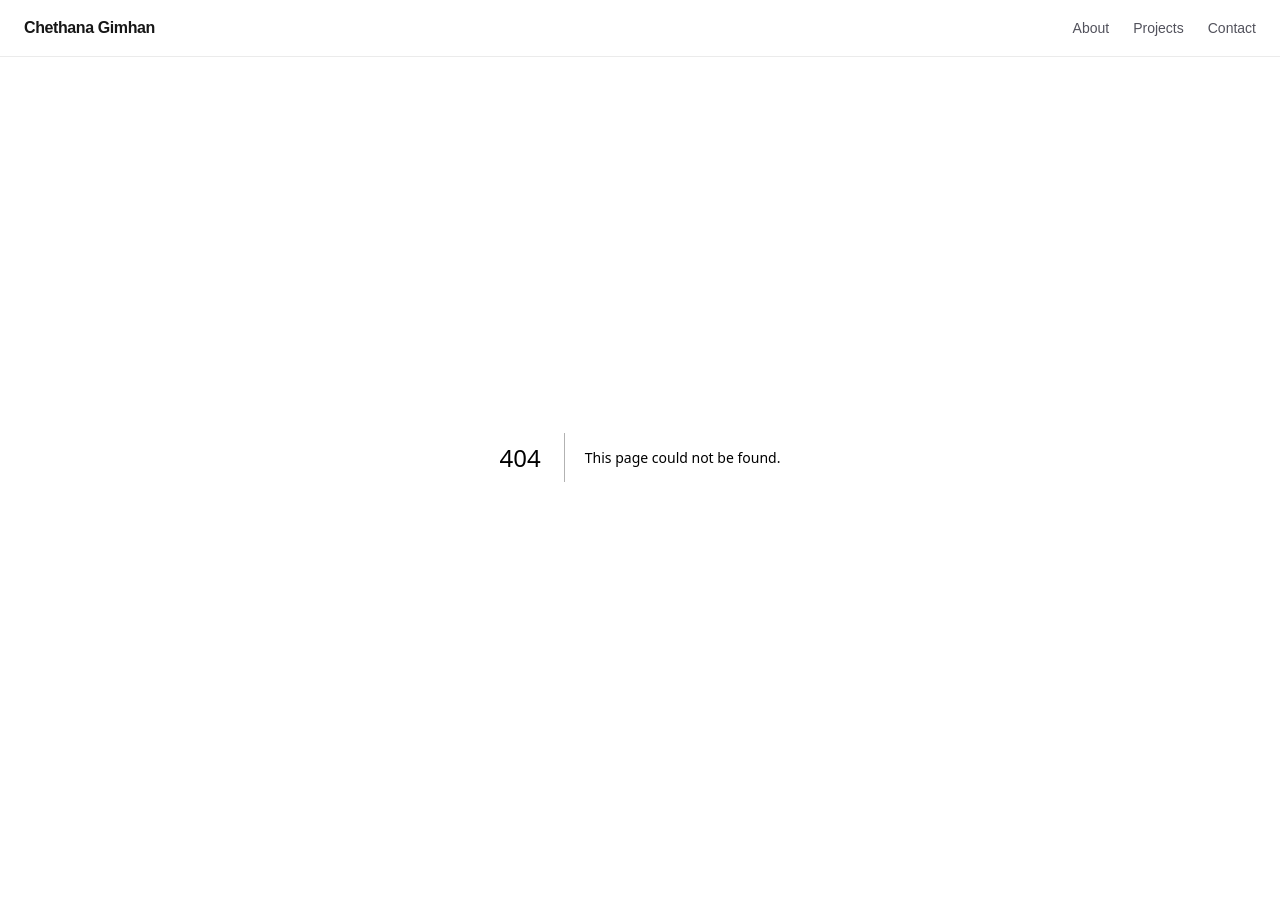
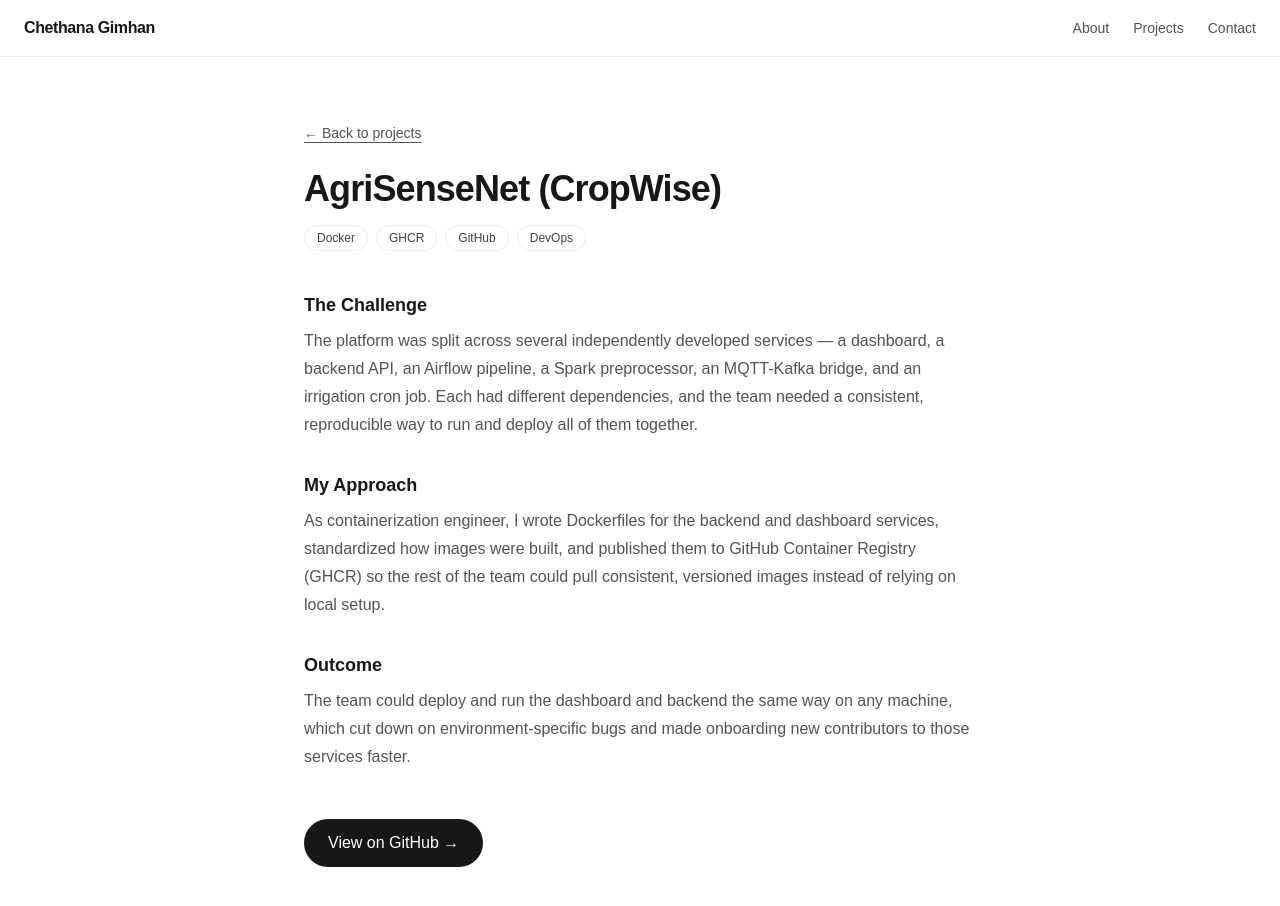
Before and after one commit to ChethanaGimhan/chethana-portfolio, a Next.js app: page /projects/agrisensenet in a window 1280 px wide. Before the commit this address had no page. Shown: the top 906 px of the page. Before the commit the page ends 857 px from the top, so only its background shows below. Built offline with nearby package versions, Linux system fonts and the light colour scheme.

Commit message:
add project detail pages

```diff
--- a/app/components/Projects.tsx
+++ b/app/components/Projects.tsx
@@ -1,45 +1,5 @@
-type Project = {
-  title: string;
-  description: string;
-  tech: string[];
-  link?: string;
-};
-
-const projects: Project[] = [
-  {
-    title: "AgriSenseNet (CropWise)",
-    description:
-      "Large-scale team project for a smart agriculture platform with a dashboard, backend, and streaming data pipeline. I worked as containerization engineer — writing Dockerfiles and publishing images to GitHub Container Registry for the backend and dashboard services.",
-    tech: ["Docker", "GHCR", "GitHub", "DevOps"],
-    link: "https://github.com/AgriSenseNet",
-  },
-  {
-    title: "HR Interview Automation System",
-    description:
-      "A FastAPI + PostgreSQL backend for automating parts of the interview process, containerized with Docker. CI runs on GitHub Actions, including a Trivy vulnerability scan before images are published to GHCR.",
-    tech: ["FastAPI", "PostgreSQL", "Docker", "GitHub Actions", "Trivy"],
-    link: "https://github.com/ChethanaGimhan/hr-interview-system",
-  },
-  {
-    title: "RouteX — Bus Tracking App",
-    description:
-      "A Flutter mobile app for finding and booking buses — search, a booking flow, a bus details page, and a responsive UI built with bottom navigation and a floating action button.",
-    tech: ["Flutter", "Dart"],
-    link: "https://github.com/Blazer2020/RouteX",
-  },
-  {
-    title: "Nano Processor",
-    description:
-      "A small processor implemented from scratch in VHDL for a computer architecture course — hardware logic and digital system design at the register-transfer level.",
-    tech: ["VHDL", "Digital Design"],
-  },
-  {
-    title: "Security Testing — OWASP Mutillidae II",
-    description:
-      "Hands-on offensive security work against the intentionally vulnerable OWASP Mutillidae II app: intercepting and manipulating HTTP traffic and exploiting SQL injection with Burp Suite.",
-    tech: ["Burp Suite", "OWASP Mutillidae II", "SQL Injection"],
-  },
-];
+import Link from "next/link";
+import { projects } from "../lib/projects";
 
 export default function Projects() {
   return (
@@ -52,12 +12,15 @@ export default function Projects() {
         <div className="mt-12 grid grid-cols-1 gap-8 sm:grid-cols-2">
           {projects.map((project) => (
             <div
-              key={project.title}
+              key={project.slug}
               className="flex flex-col gap-4 rounded-2xl border border-solid border-black/[.08] p-6 dark:border-white/[.145]"
             >
-              <h3 className="text-xl font-semibold text-foreground">
+              <Link
+                href={`/projects/${project.slug}`}
+                className="text-xl font-semibold text-foreground hover:underline"
+              >
                 {project.title}
-              </h3>
+              </Link>
 
               <p className="text-sm leading-6 text-zinc-600 dark:text-zinc-400">
                 {project.description}
@@ -74,16 +37,24 @@ export default function Projects() {
                 ))}
               </div>
 
+              <div className="mt-auto flex items-center gap-4 text-sm font-medium">
+                <Link
+                  href={`/projects/${project.slug}`}
+                  className="text-foreground underline underline-offset-4"
+                >
+                  Read more →
+                </Link>
                 {project.link && (
                   <a
                     href={project.link}
                     target="_blank"
                     rel="noopener noreferrer"
-                  className="mt-auto text-sm font-medium text-foreground underline underline-offset-4"
+                    className="text-zinc-600 underline underline-offset-4 dark:text-zinc-400"
                   >
-                  View on GitHub →
+                    GitHub
                   </a>
                 )}
+              </div>
             </div>
           ))}
         </div>
--- /dev/null
+++ b/app/lib/projects.ts
@@ -0,0 +1,81 @@
+export type Project = {
+  slug: string;
+  title: string;
+  description: string;
+  tech: string[];
+  link?: string;
+  challenge: string;
+  approach: string;
+  outcome: string;
+};
+
+export const projects: Project[] = [
+  {
+    slug: "agrisensenet",
+    title: "AgriSenseNet (CropWise)",
+    description:
+      "Large-scale team project for a smart agriculture platform with a dashboard, backend, and streaming data pipeline. I worked as containerization engineer — writing Dockerfiles and publishing images to GitHub Container Registry for the backend and dashboard services.",
+    tech: ["Docker", "GHCR", "GitHub", "DevOps"],
+    link: "https://github.com/AgriSenseNet",
+    challenge:
+      "The platform was split across several independently developed services — a dashboard, a backend API, an Airflow pipeline, a Spark preprocessor, an MQTT-Kafka bridge, and an irrigation cron job. Each had different dependencies, and the team needed a consistent, reproducible way to run and deploy all of them together.",
+    approach:
+      "As containerization engineer, I wrote Dockerfiles for the backend and dashboard services, standardized how images were built, and published them to GitHub Container Registry (GHCR) so the rest of the team could pull consistent, versioned images instead of relying on local setup.",
+    outcome:
+      "The team could deploy and run the dashboard and backend the same way on any machine, which cut down on environment-specific bugs and made onboarding new contributors to those services faster.",
+  },
+  {
+    slug: "hr-interview-system",
+    title: "HR Interview Automation System",
+    description:
+      "A FastAPI + PostgreSQL backend for automating parts of the interview process, containerized with Docker. CI runs on GitHub Actions, including a Trivy vulnerability scan before images are published to GHCR.",
+    tech: ["FastAPI", "PostgreSQL", "Docker", "GitHub Actions", "Trivy"],
+    link: "https://github.com/ChethanaGimhan/hr-interview-system",
+    challenge:
+      "Shipping a backend service manually is error-prone and doesn't catch security issues before they reach production. I wanted a pipeline where every change was automatically built, scanned, and published without manual steps.",
+    approach:
+      "I built the backend with FastAPI and PostgreSQL, containerized it with Docker, then set up a GitHub Actions workflow that builds the image, runs a Trivy vulnerability scan against it, and only publishes to GHCR if the scan passes.",
+    outcome:
+      "Every commit to the main branch produces a scanned, versioned container image automatically — no manual builds, and known vulnerabilities are caught before an image ever gets published.",
+  },
+  {
+    slug: "routex-bus-tracking",
+    title: "RouteX — Bus Tracking App",
+    description:
+      "A Flutter mobile app for finding and booking buses — search, a booking flow, a bus details page, and a responsive UI built with bottom navigation and a floating action button.",
+    tech: ["Flutter", "Dart"],
+    link: "https://github.com/Blazer2020/RouteX",
+    challenge:
+      "Commuters needed a simple mobile way to find a bus route and book a seat without juggling multiple screens or a confusing flow.",
+    approach:
+      "I built the app in Flutter with a dedicated search screen, a booking flow, and a bus details page, tying it together with bottom navigation and a floating action button for quick access to the core action.",
+    outcome:
+      "A working mobile prototype covering the full search-to-booking flow with a responsive UI across screen sizes.",
+  },
+  {
+    slug: "nano-processor",
+    title: "Nano Processor",
+    description:
+      "A small processor implemented from scratch in VHDL for a computer architecture course — hardware logic and digital system design at the register-transfer level.",
+    tech: ["VHDL", "Digital Design"],
+    challenge:
+      "Understanding how a processor actually executes instructions at the hardware level requires building one, not just reading about it — the assignment was to design a working processor from first principles.",
+    approach:
+      "I designed the processor's datapath and control logic in VHDL at the register-transfer level, implementing instruction fetch, decode, and execution as synchronous hardware logic rather than software.",
+    outcome:
+      "A simulated, working processor implementation, and a much deeper understanding of how software instructions map onto real digital hardware.",
+  },
+  {
+    slug: "security-testing-mutillidae",
+    title: "Security Testing — OWASP Mutillidae II",
+    description:
+      "Hands-on offensive security work against the intentionally vulnerable OWASP Mutillidae II app: intercepting and manipulating HTTP traffic and exploiting SQL injection with Burp Suite.",
+    tech: ["Burp Suite", "OWASP Mutillidae II", "SQL Injection"],
+    challenge:
+      "Reading about web vulnerabilities in theory is very different from finding and exploiting them yourself — I wanted hands-on practice attacking a real (if intentionally vulnerable) web application.",
+    approach:
+      "Using Burp Suite as an intercepting proxy, I captured and manipulated HTTP requests against OWASP Mutillidae II, then crafted and executed SQL injection payloads to extract data the application wasn't meant to expose.",
+    outcome:
+      "Practical, hands-on experience with web application exploitation techniques that directly reinforced the theory from cyber security coursework.",
+  },
+];
--- /dev/null
+++ b/app/projects/[slug]/page.tsx
@@ -0,0 +1,103 @@
+import type { Metadata } from "next";
+import Link from "next/link";
+import { notFound } from "next/navigation";
+import { projects } from "../../lib/projects";
+
+export function generateStaticParams() {
+  return projects.map((project) => ({ slug: project.slug }));
+}
+
+export async function generateMetadata({
+  params,
+}: {
+  params: Promise<{ slug: string }>;
+}): Promise<Metadata> {
+  const { slug } = await params;
+  const project = projects.find((p) => p.slug === slug);
+
+  return {
+    title: project ? `${project.title} | Chethana Gimhan` : "Project not found",
+    description: project?.description,
+  };
+}
+
+export default async function ProjectDetail({
+  params,
+}: {
+  params: Promise<{ slug: string }>;
+}) {
+  const { slug } = await params;
+  const project = projects.find((p) => p.slug === slug);
+
+  if (!project) {
+    notFound();
+  }
+
+  return (
+    <main className="flex flex-1 flex-col px-6 py-16">
+      <div className="mx-auto w-full max-w-2xl">
+        <Link
+          href="/#projects"
+          className="text-sm text-zinc-600 underline underline-offset-4 dark:text-zinc-400"
+        >
+          ← Back to projects
+        </Link>
+
+        <h1 className="mt-6 text-3xl font-bold tracking-tight text-foreground sm:text-4xl">
+          {project.title}
+        </h1>
+
+        <div className="mt-4 flex flex-wrap gap-2">
+          {project.tech.map((tech) => (
+            <span
+              key={tech}
+              className="rounded-full border border-solid border-black/[.08] px-3 py-1 text-xs text-zinc-700 dark:border-white/[.145] dark:text-zinc-300"
+            >
+              {tech}
+            </span>
+          ))}
+        </div>
+
+        <div className="mt-10 flex flex-col gap-8">
+          <section>
+            <h2 className="text-lg font-semibold text-foreground">
+              The Challenge
+            </h2>
+            <p className="mt-2 text-base leading-7 text-zinc-600 dark:text-zinc-400">
+              {project.challenge}
+            </p>
+          </section>
+
+          <section>
+            <h2 className="text-lg font-semibold text-foreground">
+              My Approach
+            </h2>
+            <p className="mt-2 text-base leading-7 text-zinc-600 dark:text-zinc-400">
+              {project.approach}
+            </p>
+          </section>
+
+          <section>
+            <h2 className="text-lg font-semibold text-foreground">
+              Outcome
+            </h2>
+            <p className="mt-2 text-base leading-7 text-zinc-600 dark:text-zinc-400">
+              {project.outcome}
+            </p>
+          </section>
+        </div>
+
+        {project.link && (
+          <a
+            href={project.link}
+            target="_blank"
+            rel="noopener noreferrer"
+            className="mt-12 inline-flex h-12 items-center justify-center rounded-full bg-foreground px-6 text-background transition-colors hover:bg-[#383838] dark:hover:bg-[#ccc]"
+          >
+            View on GitHub →
+          </a>
+        )}
+      </div>
+    </main>
+  );
+}
```
Lines whose indentation alone changed are shown as unchanged.
